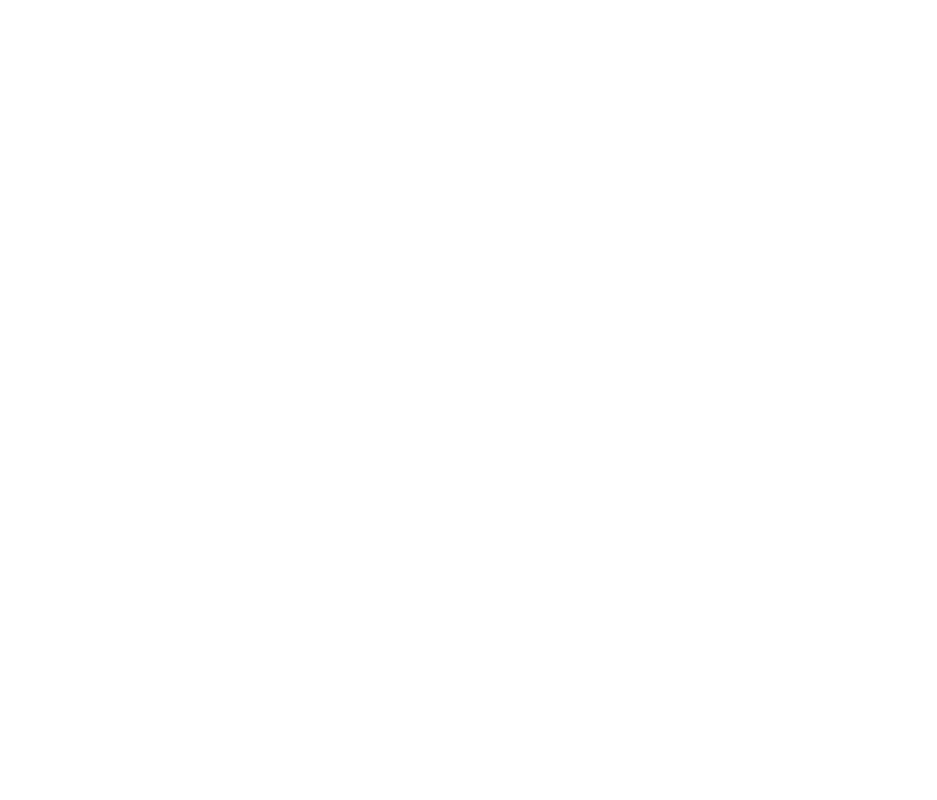
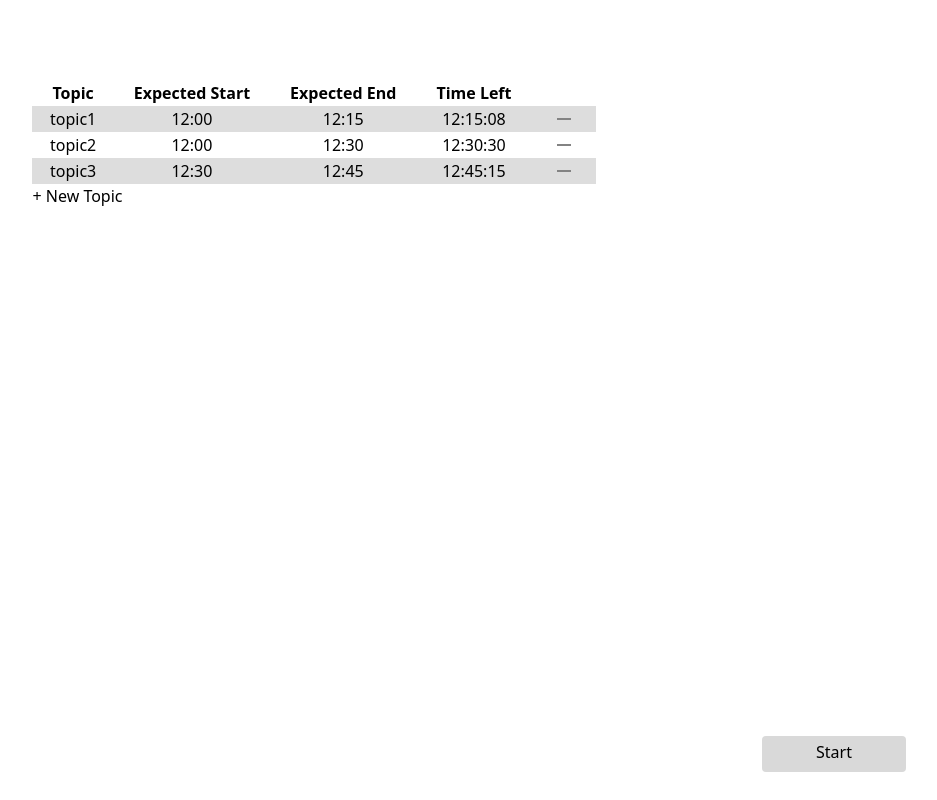
Before and after one commit to The-Shadow-of-Debugging/Timer, a Vue app: page /project/1 in a window 1280 px wide. Before the commit this address had no page. Shown: the whole page, without its empty margins (326-1263 px from the left). Built offline with nearby package versions, Linux system fonts and the light colour scheme; data requests are answered from the project's data file.

Commit message:
get topics, start developing modal window

```diff
--- a/db.json
+++ b/db.json
@@ -172,10 +172,86 @@
     "topics": [
         {
             "id": 1,
-            "title": "topic1",
-            "start": "12:00",
-            "end": "12:15",
-            "left": "12:15:08"
+            "themes": [
+                {
+                    "id": 1,
+                    "title": "topic1",
+                    "start": "12:00",
+                    "end": "12:15",
+                    "left": "12:15:08"
+                },
+                {
+                    "id": 2,
+                    "title": "topic2",
+                    "start": "12:00",
+                    "end": "12:30",
+                    "left": "12:30:30"
+                },
+                {
+                    "id": 3,
+                    "title": "topic3",
+                    "start": "12:30",
+                    "end": "12:45",
+                    "left": "12:45:15"
+                }
+            ]
+        },
+        {
+            "id": 2,
+            "themes": [
+                {
+                    "id": 1,
+                    "title": "topic1",
+                    "start": "12:00",
+                    "end": "12:15",
+                    "left": "12:15:08"
+                },
+                {
+                    "id": 2,
+                    "title": "topic2",
+                    "start": "12:00",
+                    "end": "12:15",
+                    "left": "12:15:08"
+                }
+            ]
+        },
+        {
+            "id": 3,
+            "themes": [
+                {
+                    "id": 1,
+                    "title": "topic1",
+                    "start": "12:00",
+                    "end": "12:15",
+                    "left": "12:15:08"
+                },
+                {
+                    "id": 2,
+                    "title": "topic2",
+                    "start": "12:00",
+                    "end": "12:15",
+                    "left": "12:15:08"
+                }
+            ]
+        },
+        {
+            "id": 4,
+            "themes": [
+                {
+                    "id": 1,
+                    "title": "topic1",
+                    "start": "12:00",
+                    "end": "12:15",
+                    "left": "12:15:08"
+                },
+                {
+                    "id": 2,
+                    "title": "topic2",
+                    "start": "12:00",
+                    "end": "12:15",
+                    "left": "12:15:08"
+                }
+            ]
         }
     ]
 }
--- /dev/null
+++ b/src/components/UI/Input/MyInput.vue
@@ -0,0 +1,22 @@
+<template>
+  <div class="MyInput">
+    <input class="input">
+  </div>
+</template>
+
+<script>
+export default {
+  name: 'MyInput'
+}
+</script>
+
+<style lang="scss" scoped>
+.input {
+  @apply p-2;
+  outline: none;
+  border: none;
+  background-color: #D9D9D9;
+  border-radius: 5px 5px 0px 0px;
+  border-bottom: 1px solid #5F5F5F;
+}
+</style>
--- /dev/null
+++ b/src/components/UI/ModalWindows/TopicWindow.vue
@@ -0,0 +1,38 @@
+<template>
+  <div class="TopicWindow" v-if="show" @click.stop="hideDialog">
+    <div class="TopicWindow__content" @click.stop>
+      <slot></slot>
+    </div>
+  </div>
+</template>
+
+<script>
+export default {
+  name: 'TopicWindow',
+  props: {
+    show: {
+      type: Boolean,
+      required: true
+    }
+  },
+  methods: {
+    hideDialog() {
+      this.$emit('update:show', false)
+    }
+  }
+}
+</script>
+
+<style lang="scss" scoped>
+.TopicWindow {
+  @apply inset-0 fixed flex;
+  border: 1px solid black;
+  background: rgba(0, 0, 0, 0.5);
+    &__content {
+      @apply m-auto rounded-xl p-5;
+      background-color: white;
+      min-height: 12px;
+      min-width: 400px;
+    }
+}
+</style>
--- /dev/null
+++ b/src/components/UI/MyButton.vue
@@ -0,0 +1,23 @@
+<template>
+  <div class="MyButton">
+    <button>{{title}}</button>
+  </div>
+</template>
+
+<script>
+export default {
+  name: 'MyButton',
+  props: {
+    title: {
+      type: String
+    }
+  }
+}
+</script>
+
+<style lang="scss" scoped>
+.MyButton {
+  @apply w-36 h-9 rounded text-center leading-8;
+  background: #D9D9D9;
+}
+</style>
--- a/src/components/UI/Project/ProjectCard.vue
+++ b/src/components/UI/Project/ProjectCard.vue
@@ -27,7 +27,7 @@ export default {
   }
 }
 </script>
-<style>
+<style scoped>
 .card {
   display: flex;
   flex-direction: column;
--- a/src/components/UI/Project/ProjectList.vue
+++ b/src/components/UI/Project/ProjectList.vue
@@ -1,6 +1,6 @@
 <template>
 <div class="ProjectList">
-    <ProjectCard @click="$router.push('project')" v-for="project in projects" :key="project.id" :project="project" class="mr-5 mb-5"></ProjectCard>
+    <ProjectCard @click="$router.push(`/project/${project.id}`)" v-for="project in projects" :key="project.id" :project="project" class="mr-5 mb-5"></ProjectCard>
 </div>
 </template>
 
@@ -18,7 +18,7 @@ export default {
 }
 </script>
 
-<style>
+<style scoped>
 .ProjectList {
     @apply flex flex-wrap;
 }
--- a/src/components/UI/TopicsTable.vue
+++ b/src/components/UI/TopicsTable.vue
@@ -6,12 +6,18 @@
               <th>Expected Start</th>
               <th>Expected End</th>
               <th>Time Left</th>
+            <th></th>
           </tr>
           <tr v-for="topic in topics" :key="topic.id">
               <td>{{topic.title}}</td>
               <td>{{topic.start}}</td>
               <td>{{topic.end}}</td>
               <td>{{topic.left}}</td>
+              <td>
+                <svg width="14" height="2" viewBox="0 0 14 2" fill="none" xmlns="http://www.w3.org/2000/svg">
+                  <line y1="1" x2="14" y2="1" stroke="#838383" stroke-width="2"/>
+                </svg>
+              </td>
           </tr>
       </table>
   </div>
@@ -25,11 +31,17 @@ export default {
             type: Array,
             required: true
         }
-    }
+    },
 }
 </script>
 
-<style>
+<style scoped>
+.TopicsTable {
+  @apply mt-20;
+}
+table {
+  @apply mx-auto;
+}
 table tr:nth-child(even) {
     background-color: #DDDDDD;
 }
@@ -39,7 +51,10 @@ table tr, table th {
 table th {
     @apply px-5;
 }
-table th:first-child {
-    @apply px-0;
+table th:last-child {
+  @apply px-8;
+}
+table tr svg {
+  @apply mx-auto;
 }
 </style>
--- a/src/pages/ProjectPage.vue
+++ b/src/pages/ProjectPage.vue
@@ -1,14 +1,46 @@
 <template>
   <div class="ProjectPage">
-    <TopicsTable :topics="getTopics"></TopicsTable>
+    <div class="ProjectPage__container">
+      <TopicsTable :topics="getTopic"></TopicsTable>
+      <div @click="showDialog">+ New Topic</div>
+      <TopicWindow v-model:show="dialogVisible" class="TopicWindow">
+        <h1 class="TopicWindow__title">Add new topic</h1>
+        <div class="TopicWindow__item TopicWindowItem">
+          <label class="TopicWindowItem__title">Topic</label>
+          <MyInput class="TopicWindowItem__input"></MyInput>
+        </div>
+        <div class="TopicWindow__item TopicWindowItem">
+          <label class="TopicWindowItem__title">Expected Start</label>
+          <MyInput class="TopicWindowItem__input"></MyInput>
+        </div>
+        <div class="TopicWindow__item TopicWindowItem">
+          <label class="TopicWindowItem__title">Expected End</label>
+          <MyInput class="TopicWindowItem__input"></MyInput>
+        </div>
+        <div class="TopicWindow__item TopicWindowItem">
+          <label class="TopicWindowItem__title">Time Left</label>
+          <MyInput class="TopicWindowItem__input"></MyInput>
+        </div>
+        <MyButton :title="'Create'" class="TopicWindow__btn"></MyButton>
+      </TopicWindow>
+    </div>
+    <MyButton :title="'Start'" class="ProjectPage__btn" @click="$router.push('/timer')"></MyButton>
   </div>
 </template>
 
 <script>
 import TopicsTable from '@/components/UI/TopicsTable.vue'
 import {mapState, mapMutations, mapGetters, mapActions} from 'vuex'
+import MyButton from '@/components/UI/MyButton'
+import TopicWindow from '@/components/UI/ModalWindows/TopicWindow'
+import MyInput from '@/components/UI/Input/MyInput'
 export default {
-  components: { TopicsTable },
+  components: { MyInput, TopicWindow, MyButton, TopicsTable },
+  data() {
+    return {
+      dialogVisible: false
+    }
+  },
   name: 'ProjectPage',
   methods: {
     ...mapMutations ({
@@ -16,15 +48,21 @@ export default {
     }),
     ...mapActions({
       fetchTopics: 'topic/fetchTopics'
-    })
+    }),
+    showDialog() {
+      this.dialogVisible = true
+    }
   },
   computed: {
     ...mapState({
-      topics: state => state.topics
+      topics: state => state.topic.topics
     }),
     ...mapGetters({
       getTopics: 'topic/getTopics'
-    })
+    }),
+    getTopic(){
+      return {...this.getTopics.find(topic => topic.id === +this.$route.params.id)}.themes
+    }
   },
   mounted(){
     this.fetchTopics()
@@ -34,5 +72,26 @@ export default {
 
 <style lang="scss" scoped>
 .ProjectPage {
+  @apply flex flex-col min-h-screen min-w-full justify-between items-center;
+  &__container {
+    @apply flex flex-col;
+  }
+  &__btn {
+    @apply self-end mb-7 mr-12;
+  }
+}
+.TopicWindow {
+  &__title {
+    @apply text-xl text-center mb-7;
+  }
+  &__btn {
+    @apply ml-auto;
+  }
+}
+.TopicWindowItem {
+  @apply flex justify-between mb-7;
+  &__title {
+    @apply text-base self-center;
+  }
 }
 </style>
--- a/src/pages/TimerPage.vue
+++ b/src/pages/TimerPage.vue
@@ -1,6 +1,6 @@
 <template>
   <div class="TimerPage">
-
+    <h1>There will be a timer</h1>
   </div>
 </template>
 
--- a/src/store/topicsModule.js
+++ b/src/store/topicsModule.js
@@ -6,7 +6,7 @@ export const topicsModule = {
     }),
     getters: {
         getTopics(state) {
-            return state.topics
+            return [...state.topics]
         }
     },
     mutations: {
```
Also changed, not shown: src/router/router.js (+7 -2 lines), src/assets/images/minus.svg (added), 1 other file (tests, documents, lock files or other folders).
